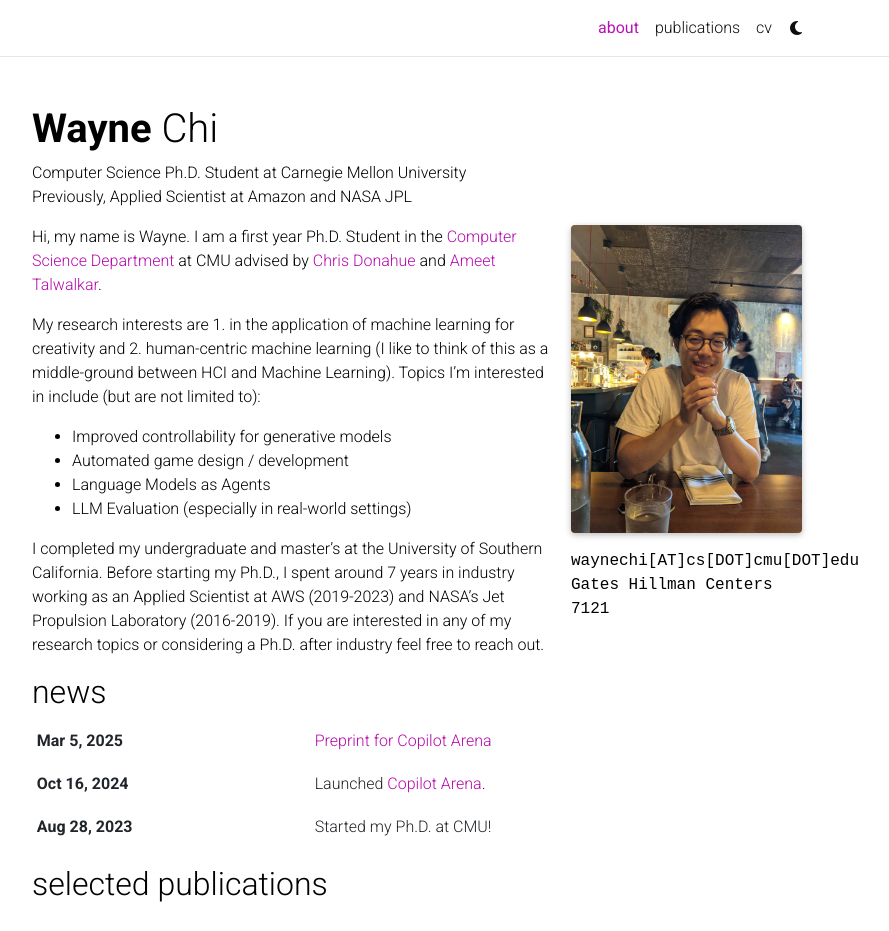
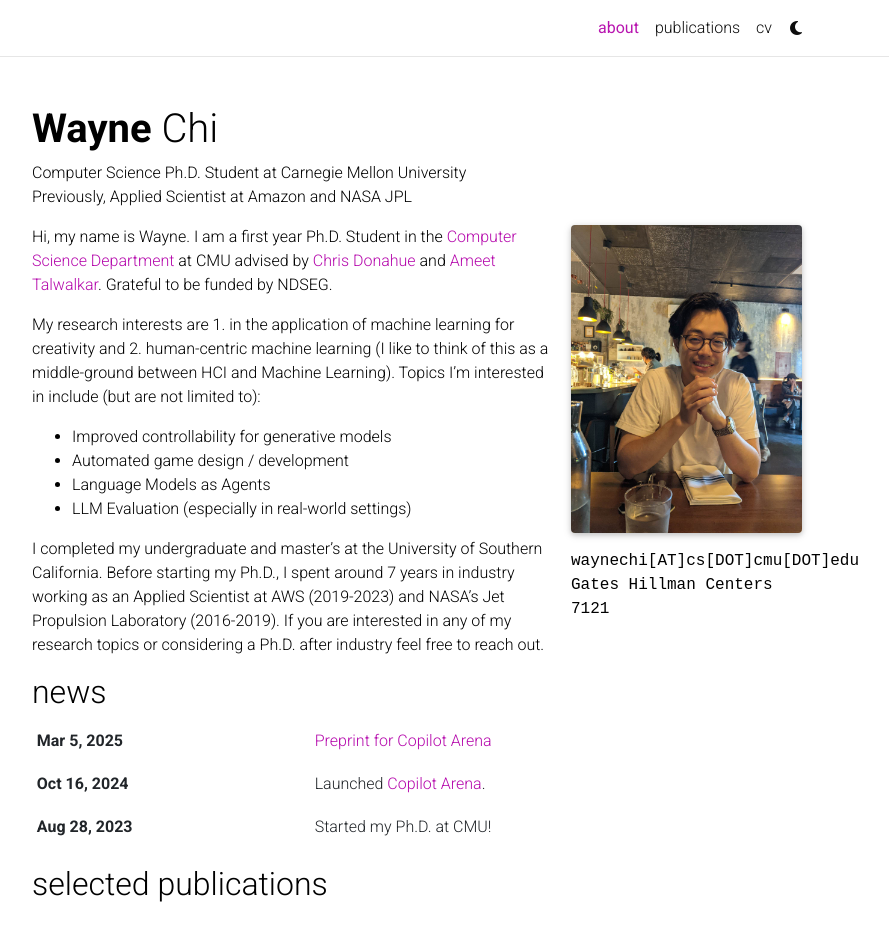
Before and after one commit to waynchi/waynchi.github.io, a Jekyll site: the page built from _pages/about.md, in a window 1280 px wide and 1201 px high, cut to the strip 0-931 px from the top of the window. Shown: the whole strip, without its empty margins (223-1112 px from the left). Built offline with Jekyll 4.4.1, drawn with Linux system fonts in a browser that asks for light colours; full-size pictures stand in for the smaller copies a plugin makes; comment, search, counter and statistics services are not loaded; a style sheet for code colours, icons or effects is not loaded.

Commit message:
Fix issue #4: 'Add NDSEG'

```diff
--- a/_pages/about.md
+++ b/_pages/about.md
@@ -21,7 +21,7 @@ selected_papers: true # includes a list of papers marked as "selected={true}"
 social: true  # includes social icons at the bottom of the page
 ---
 
-Hi, my name is Wayne. I am a first year Ph.D. Student in the [Computer Science Department](https://csd.cmu.edu/) at CMU advised by [Chris Donahue](https://chrisdonahue.com/) and [Ameet Talwalkar](https://www.cs.cmu.edu/~atalwalk/).
+Hi, my name is Wayne. I am a first year Ph.D. Student in the [Computer Science Department](https://csd.cmu.edu/) at CMU advised by [Chris Donahue](https://chrisdonahue.com/) and [Ameet Talwalkar](https://www.cs.cmu.edu/~atalwalk/). Grateful to be funded by NDSEG.
 
 My research interests are 1. in the application of machine learning for creativity and 2. human-centric machine learning (I like to think of this as a middle-ground between HCI and Machine Learning). Topics I'm interested in include (but are not limited to):
 
```
